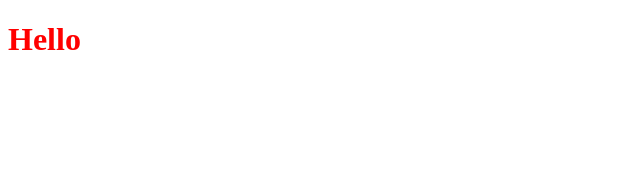
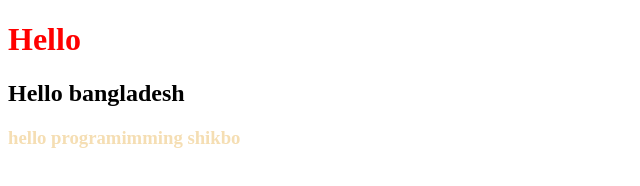
Before and after one commit to arrayhanapon/Multiple-page-website, a plain HTML site: page index.html in a window 1280 px wide. Shown: the whole page, without its empty margins (0-640 px from the left). Drawn offline with Linux system fonts and the light colour scheme.

Commit message:
second commit

```diff
--- a/index.html
+++ b/index.html
@@ -9,5 +9,10 @@
 </head>
 <body>
     <h1>Hello</h1>
+
+    <h2> Hello bangladesh </h2>
+
+    <h3>hello programimming shikbo</h3>
+
 </body>
 </html>
--- a/style.css
+++ b/style.css
@@ -1,3 +1,7 @@
 h1{
     color: red;
 }
+
+h3{
+    color: wheat;
+}
```
